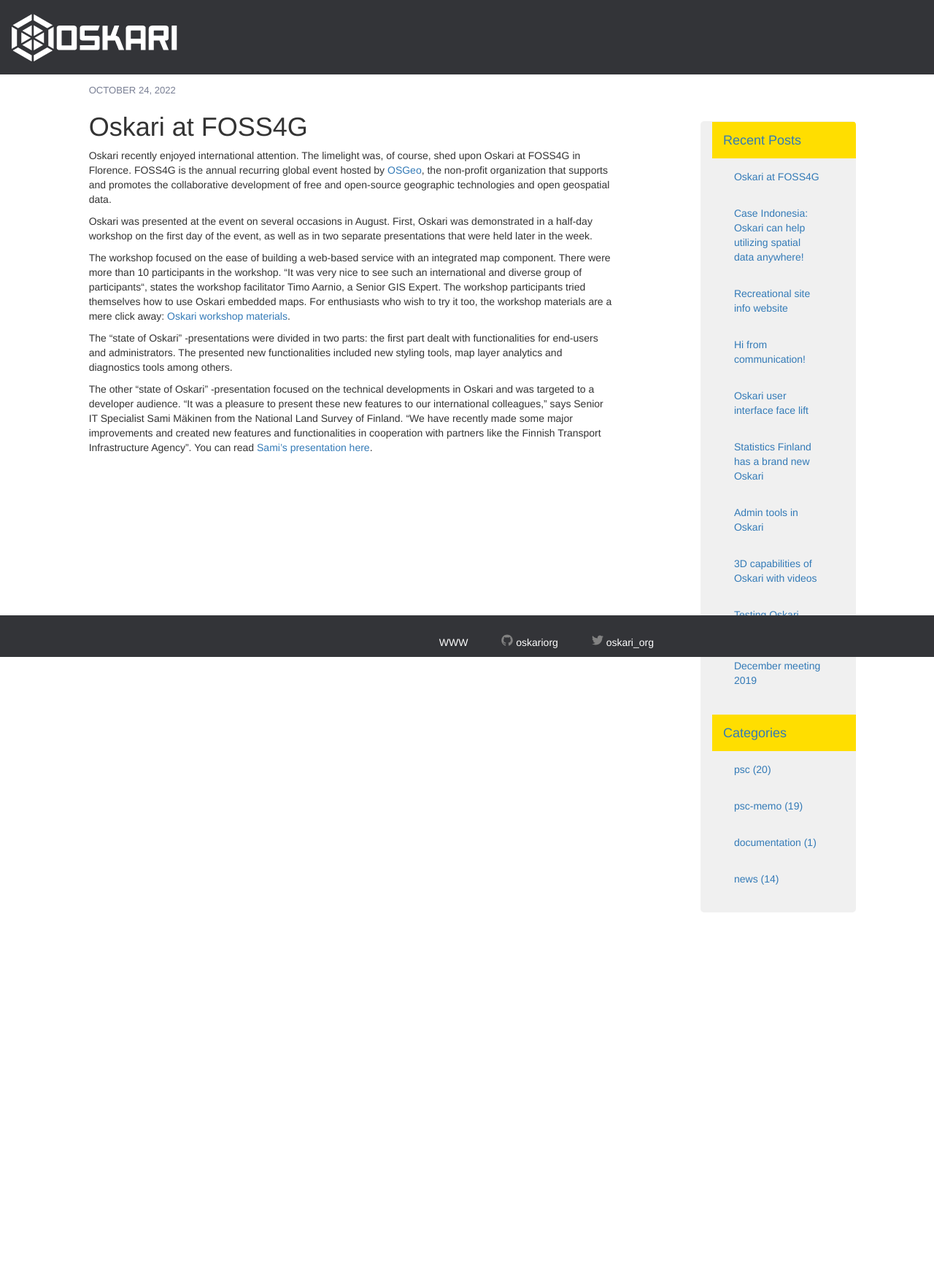
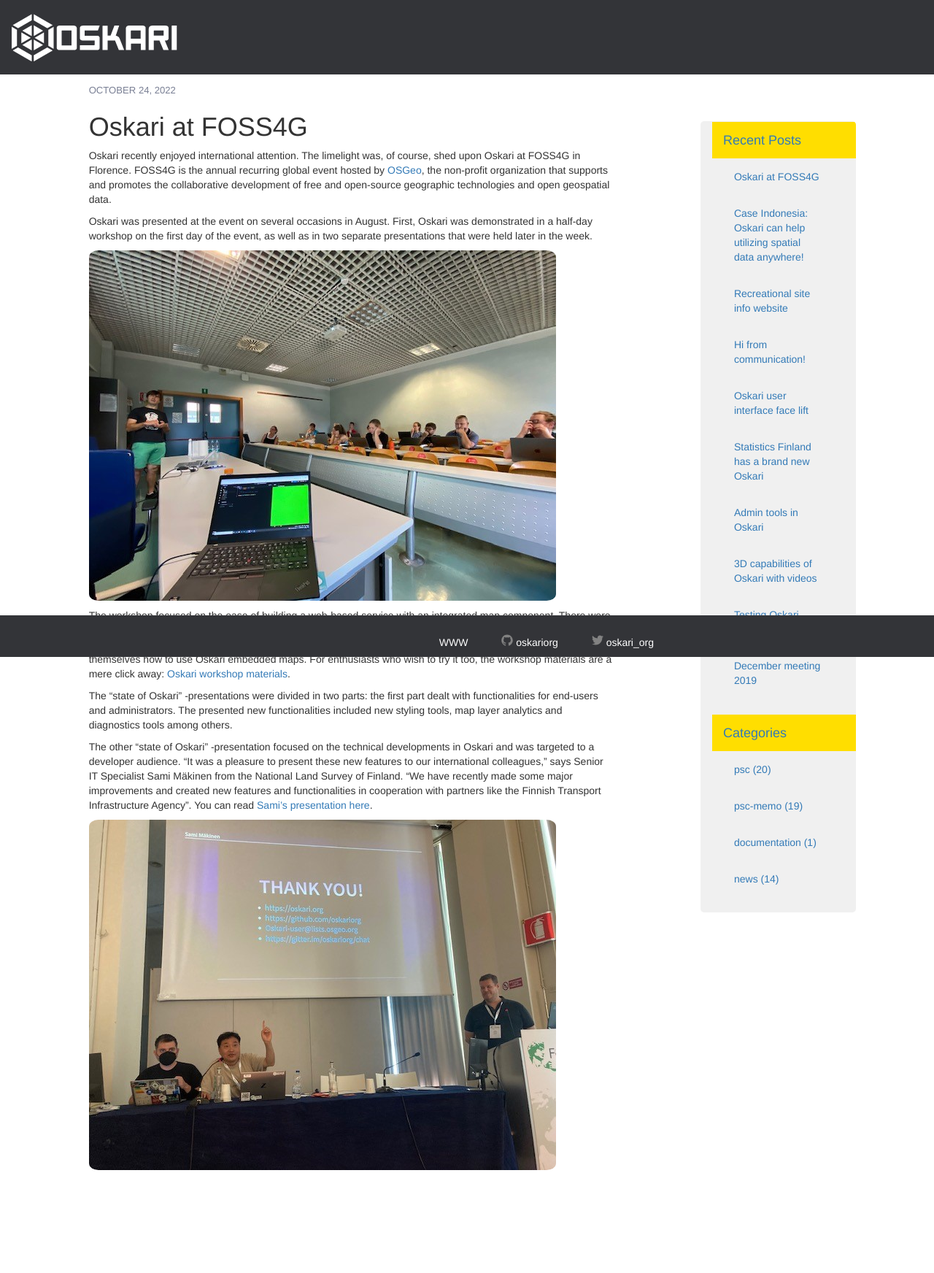
Before and after one commit to oskariorg/oskariorg.github.io, a Jekyll site: the page built from _posts/2022-10-24-FOSS4G.md, in a window 1280 px wide. Shown: the whole page at 73% size. Built offline with Jekyll 4.4.1, drawn with Linux system fonts in a browser that asks for light colours; nearby versions of some CDN libraries; before the commit the page ends 1250 px from its top, so only the background shows below that.

Commit message:
Add images

```diff
--- a/_posts/2022-10-24-FOSS4G.md
+++ b/_posts/2022-10-24-FOSS4G.md
@@ -12,8 +12,12 @@ Oskari recently enjoyed international attention. The limelight was, of course, s
 
 Oskari was presented at the event on several occasions in August. First, Oskari was demonstrated in a half-day workshop on the first day of the event, as well as in two separate presentations that were held later in the week.
 
+<img src="/img/fossg4g2022/ws1.jpg" class="img-responsive" style="border-radius: 2%;" />
+
 The workshop focused on the ease of building a web-based service with an integrated map component. There were more than 10 participants in the workshop. “It was very nice to see such an international and diverse group of participants“, states the workshop facilitator Timo Aarnio, a Senior GIS Expert. The workshop participants tried themselves how to use Oskari embedded maps. For enthusiasts who wish to try it too, the workshop materials are a mere click away: [Oskari workshop materials](https://oskari.org/documentation/examples/FOSS4G_2022/workshop).
 
 The "state of Oskari" -presentations were divided in two parts: the first part dealt with functionalities for end-users and administrators. The presented new functionalities included new styling tools, map layer analytics and diagnostics tools among others.
 
 The other "state of Oskari" -presentation focused on the technical developments in Oskari and was targeted to a developer audience. "It was a pleasure to present these new features to our international colleagues,” says Senior IT Specialist Sami Mäkinen from the National Land Survey of Finland. “We have recently made some major improvements and created new features and functionalities in cooperation with partners like the Finnish Transport Infrastructure Agency". You can read [Sami's presentation here](https://zakarfin.github.io/oskari_foss4g_2022/).
+
+<img src="/img/fossg4g2022/pres.jpg" class="img-responsive" style="border-radius: 2%;" />
```
Also changed, not shown: img/fossg4g2022/pres.jpg (added), img/fossg4g2022/ws1.jpg (added).
